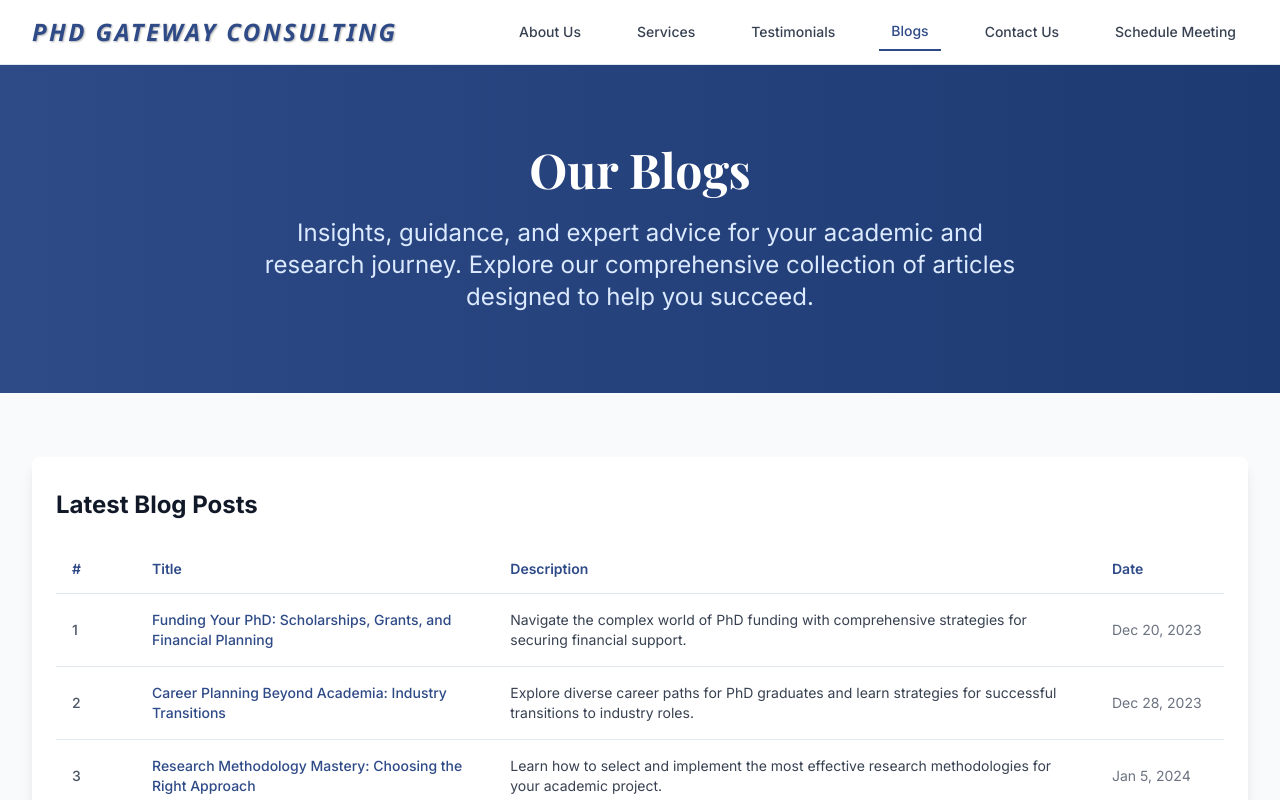
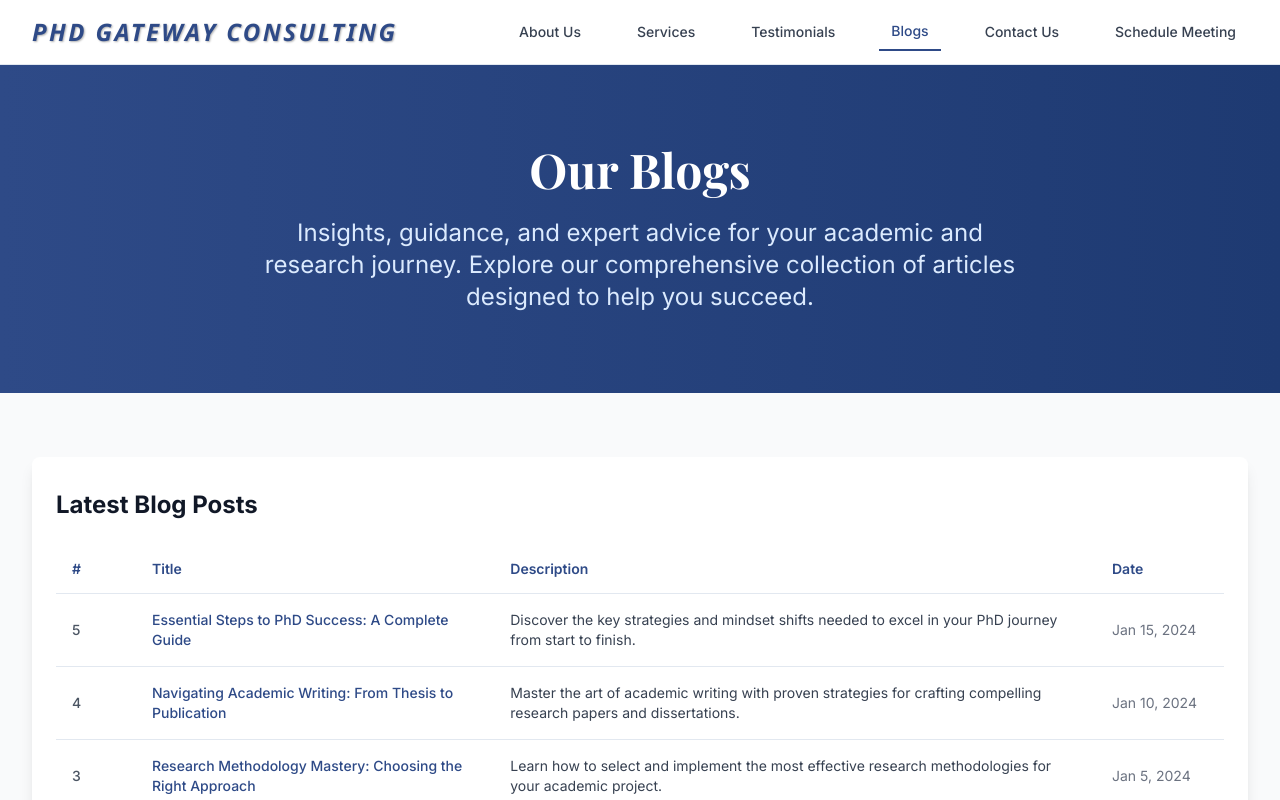
Before and after one commit to ReuvenKatz/pathway-nexus-gateway1, a React (Vite) app: page /blogs in a window 1280 px wide. Shown: the top 800 px of the page. Built offline with nearby package versions, Linux system fonts and the light colour scheme; a web font is replaced by a local one.

Commit message:
Reorder blog posts

```diff
--- a/src/pages/Blogs.tsx
+++ b/src/pages/Blogs.tsx
@@ -44,10 +44,10 @@ const Blogs = () => {
                     </TableRow>
                   </TableHeader>
                   <TableBody>
-                    {[...blogs].reverse().map((blog, index) => (
+                    {blogs.map((blog, index) => (
                       <TableRow key={blog.id} className="hover:bg-gray-50">
                         <TableCell className="font-medium text-gray-600">
-                          {index + 1}
+                          {blogs.length - index}
                         </TableCell>
                         <TableCell>
                           <Link
```
